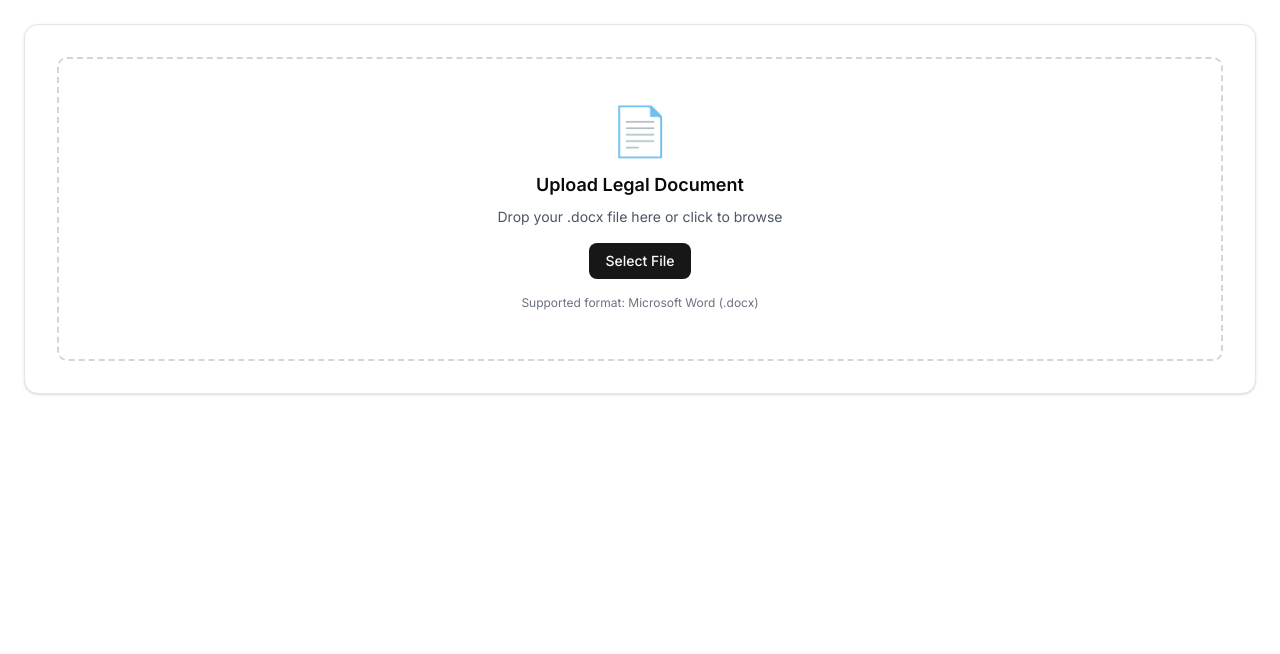
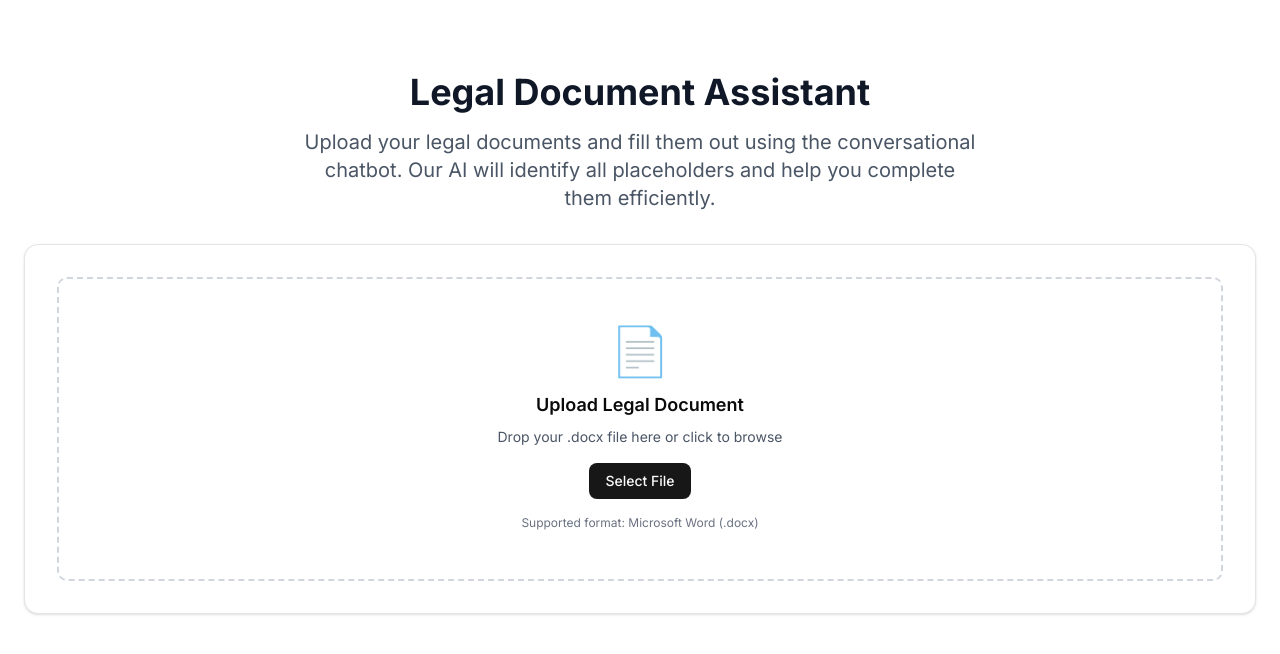
Before and after one commit to AmishaMe24/AutoFill-AI, a Next.js app: page / in a window 1280 px wide. Shown: the top 654 px of the page. Built offline with nearby package versions, Linux system fonts and the light colour scheme.

Commit message:
landing page changes

```diff
--- a/app/api/parse-document/route.ts
+++ b/app/api/parse-document/route.ts
@@ -128,6 +128,7 @@ Be thorough - find ALL placeholders, even if they use different formats or are s
       if (Array.isArray(llmPlaceholders)) {
         placeholders = llmPlaceholders;
         console.log(`LLM found ${placeholders.length} placeholders`);
+        console.log('JSON Placeholders:', JSON.stringify(placeholders, null, 2));
       } else {
         throw new Error('LLM returned invalid format - expected array');
       }
--- a/app/page.tsx
+++ b/app/page.tsx
@@ -2,8 +2,7 @@
 
 import { useState } from "react";
 import { saveAs } from "file-saver";
-import { Button } from "@/components/ui/button";
-import FileUpload from "@/components/FileUpload";
+import Hero from "@/components/Hero";
 import ChatInterface from "@/components/ChatInterface";
 import DocumentPreview from "@/components/DocumentPreview";
 import type { Placeholder } from "@/types";
@@ -72,28 +71,20 @@ export default function Page() {
     }
   };
 
+  const handleReset = () => {
+    setOriginalText("");
+    setOriginalBuffer("");
+    setPlaceholders([]);
+    setFilledValues({});
+  };
+
   return (
     <div className="container mx-auto p-6 space-y-6 h-screen overflow-hidden flex flex-col">
-      {!(placeholders.length > 0 || !!originalText) ? (
-        <FileUpload onFileProcessed={handleFileProcessed} />
-      ) : (
-        <div className="flex justify-between items-center">
-          <div className="text-sm text-gray-600">
-           Welcome to Voice Based Legal Document Assistant
-          </div>
-          <Button
-            variant="outline"
-            onClick={() => {
-              setOriginalText("");
-              setOriginalBuffer("");
-              setPlaceholders([]);
-              setFilledValues({});
-            }}
-          >
-            Back to Home
-          </Button>
-        </div>
-      )}
+      <Hero
+        hasContent={placeholders.length > 0 || !!originalText}
+        onFileProcessed={handleFileProcessed}
+        onReset={handleReset}
+      />
 
       {(placeholders.length > 0 || !!originalText) && (
         <div className="grid grid-cols-1 md:grid-cols-12 gap-6 items-stretch flex-1 h-full overflow-hidden">
--- a/components/DocumentPreview.tsx
+++ b/components/DocumentPreview.tsx
@@ -5,11 +5,13 @@ import { Button } from '@/components/ui/button';
 import { Card } from '@/components/ui/card';
 import PizZip from 'pizzip';
 import { renderAsync } from 'docx-preview';
+import type { Placeholder } from '@/types';
 
 interface DocumentPreviewProps {
   originalText: string;
   filledValues: Record<string, string>;
   originalBuffer: string;
+  placeholders: Placeholder[];
   onDownload: () => void;
 }
 
@@ -17,6 +19,7 @@ export default function DocumentPreview({
   originalText,
   filledValues,
   originalBuffer,
+  placeholders,
   onDownload,
 }: DocumentPreviewProps) {
   const containerRef = useRef<HTMLDivElement>(null);
@@ -77,7 +80,7 @@ export default function DocumentPreview({
             inWrapper: true,
           });
         }
-      } catch (e: any) {
+      } catch (e: unknown) {
         console.warn('Preview render failed, falling back to text preview', e);
         setRenderError('preview-failed');
       }
--- /dev/null
+++ b/components/Hero.tsx
@@ -0,0 +1,50 @@
+"use client";
+
+import { Button } from "@/components/ui/button";
+import FileUpload from "@/components/FileUpload";
+import type { Placeholder } from "@/types";
+
+interface HeroProps {
+  hasContent: boolean;
+  onFileProcessed: (data: {
+    text: string;
+    placeholders: Placeholder[];
+    originalBuffer: string;
+  }) => void;
+  onReset: () => void;
+}
+
+export default function Hero({ hasContent, onFileProcessed, onReset }: HeroProps) {
+  if (hasContent) {
+    return (
+      <div className="flex justify-between items-center">
+        <div className="text-sm text-gray-600">
+          Welcome to Voice Based Legal Document Assistant
+        </div>
+        <Button variant="outline" onClick={onReset}>
+          Back to Home
+        </Button>
+      </div>
+    );
+  }
+
+  return (
+    <div className="text-center space-y-8 py-12">
+      <div className="space-y-4">
+        <h1 className="text-4xl font-bold text-gray-900">
+          Legal Document Assistant
+        </h1>
+        <p className="text-xl text-gray-600 max-w-2xl mx-auto">
+          Upload your legal documents and fill them out using the conversational chatbot.
+          Our AI will identify all placeholders and help you complete them efficiently.
+        </p>
+      </div>
+
+      <div className="mx-auto">
+        <FileUpload onFileProcessed={onFileProcessed} />
+      </div>
+
+
+    </div>
+  );
+}
```
